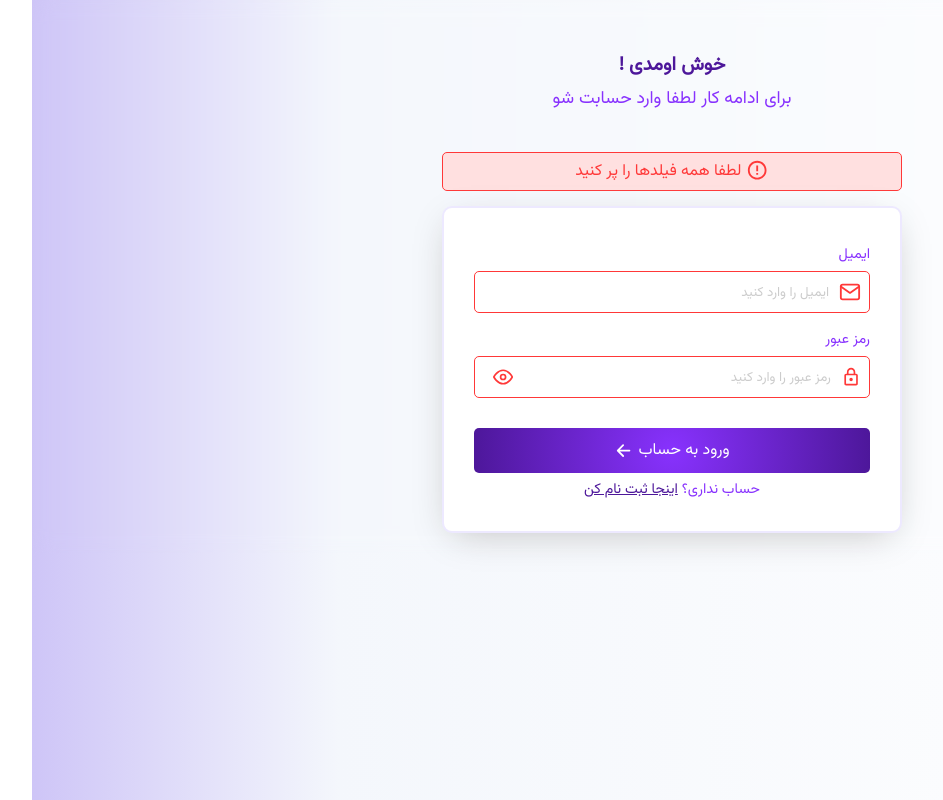
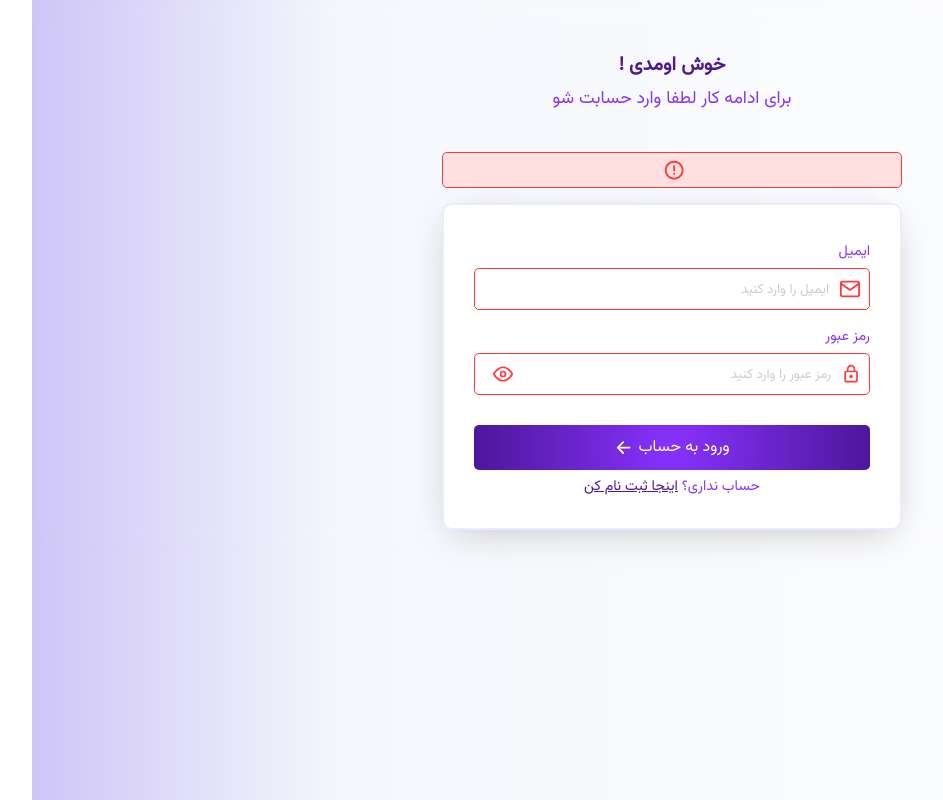
Before and after one commit to nams0/image-uploader, a React (Vite) app: page /login in a window 1280 px wide. Both pictures are taken after a click on the button "ورود به حساب". Shown: the whole page, without its empty margins (51-994 px from the left). Built offline with nearby package versions, Linux system fonts and the light colour scheme.

Commit message:
fixed displaying errors

```diff
--- a/src/components/LoginForm.jsx
+++ b/src/components/LoginForm.jsx
@@ -57,7 +57,7 @@ function LoginForm() {
 
         navigate("/", { replace: true })
       } catch (error) {
-        setErrors({ fetchError: error.response.data.error })
+        setErrors({ fetchError: error.response.data.message })
       }
     }
   }
@@ -87,7 +87,8 @@ function LoginForm() {
             transition={{ delay: 0.15 }}
           >
             <MdErrorOutline />
-            {!errors.fetchError && <p>لطفا همه فیلدها را پر کنید</p>}
+            {!errors.email ||
+              (!errors.password && <p>لطفا همه فیلدها را پر کنید</p>)}
             {errors.fetchError && <p>{errors.fetchError}</p>}
           </motion.div>
         )}
```
